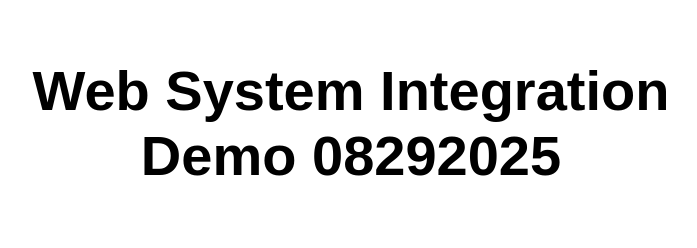
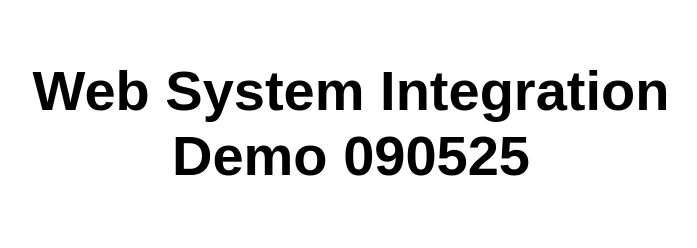
Before and after one commit to RajKrishnanIIT/swiittest, a website: page src/index.html in a window 1280 px wide. Shown: the whole page, without its empty margins (289-986 px from the left). Drawn offline with Linux system fonts and the light colour scheme.

Commit message:
Demo Change

```diff
--- a/src/index.html
+++ b/src/index.html
@@ -10,7 +10,7 @@
 
 <body>
   <main>
-    <h1>Web System Integration Demo 08292025</h1>
+    <h1>Web System Integration Demo 090525</h1>
   </main>
 </body>
 
```
